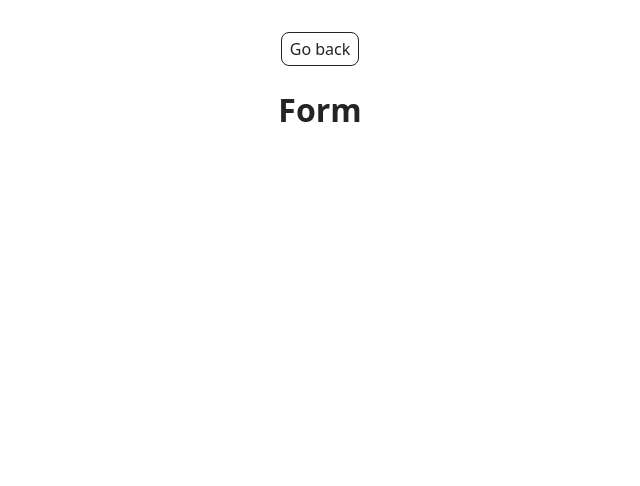
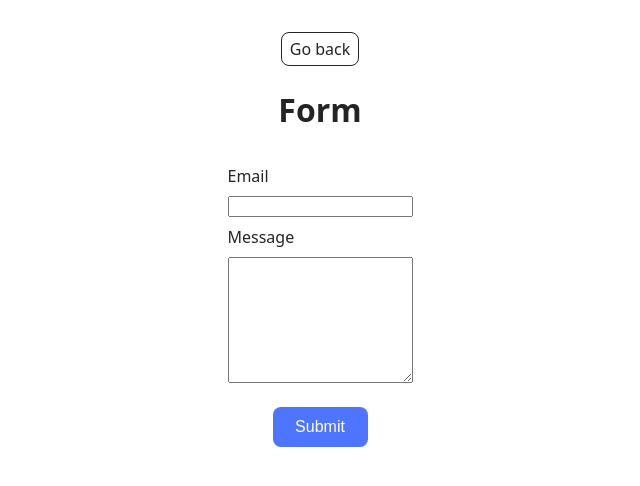
Before and after one commit to Kubyshkina-T/goit-js-hw-09, a website built with Vite: page src/2-form.html in a window 1280 px wide. Shown: the whole page, without its empty margins (320-960 px from the left). Built offline with nearby package versions, Linux system fonts and the light colour scheme.

Commit message:
form markup

```diff
--- a/src/2-form.html
+++ b/src/2-form.html
@@ -13,6 +13,23 @@
         <a class="back-link" href="./index.html">Go back</a>
         <h1 class="main-title">Form</h1>
         <load src="./partials/back-link.html" />
+        <div class="form-container">
+          <form class="feedback-form" autocomplete="off">
+            <div class="form-field">
+              <label>
+                Email
+                <input type="email" name="email" autofocus />
+              </label>
+            </div>
+            <div class="form-field">
+              <label>
+                Message
+                <textarea name="message" rows="8"></textarea>
+              </label>
+            </div>
+            <button class="submit-btn" type="submit">Submit</button>
+          </form>
+        </div>
       </div>
     </main>
     <script type="module" src="./js/2-form.js"></script>
--- a/src/css/styles.css
+++ b/src/css/styles.css
@@ -54,3 +54,75 @@
   margin-top: 20px;
   margin-bottom: 30px;
 }
+
+
+/* form */
+
+  .feedback-form {
+    display: flex;
+    flex-direction: column;
+    align-items: stretch;
+  }
+
+  .form-field {
+    box-sizing: content-box;
+    width: 100%;
+    outline: none;
+    max-width: 360px;
+    border: 1px #808080;
+    }
+  .form-field input:focus,
+  .form-field textarea:focus {
+    outline: none;
+   border-color:1px #000;
+    }
+/*
+  .form-field input::placeholder {
+    color: transparent;
+        }
+    .form-field input:focus::placeholder {
+    color:#2E2F42;
+        } */
+ .form-field label {
+   display: flex;
+   flex-direction: column;
+   align-items: flex-start;
+   gap: 8px;
+   width: 100%;
+   margin-bottom: 8px;
+  }
+  .form-field:last-of-type {
+    margin-bottom: 16px;
+    }
+
+  .form-field input,
+  .form-field textarea {
+    width: 100%;
+    box-sizing: border-box;
+  }
+  .form-container {
+    display: flex;
+    justify-content: center;
+  }
+  .submit-btn {
+    width: 95px;
+    height: 40px;
+     background-color: #4E75FF;
+     font-size: 16px;
+     color: #fff ;
+     border-radius: 8px;
+     border: none;
+      outline: none;
+      align-self: center;
+      transition:
+          background-color 0.25s ease,
+          transform 0.2s ease;
+      }
+
+    .submit-btn:hover,
+    .submit-btn:focus{
+      background-color: #6C8CFF ;
+    }
+    input{
+
+    }
--- a/src/js/2-form.js
+++ b/src/js/2-form.js
@@ -1 +1,3 @@
 console.log("Form");
+const form = document.querySelector(".feedback-form");
+const textarea = form.querySelector(".message");
```
